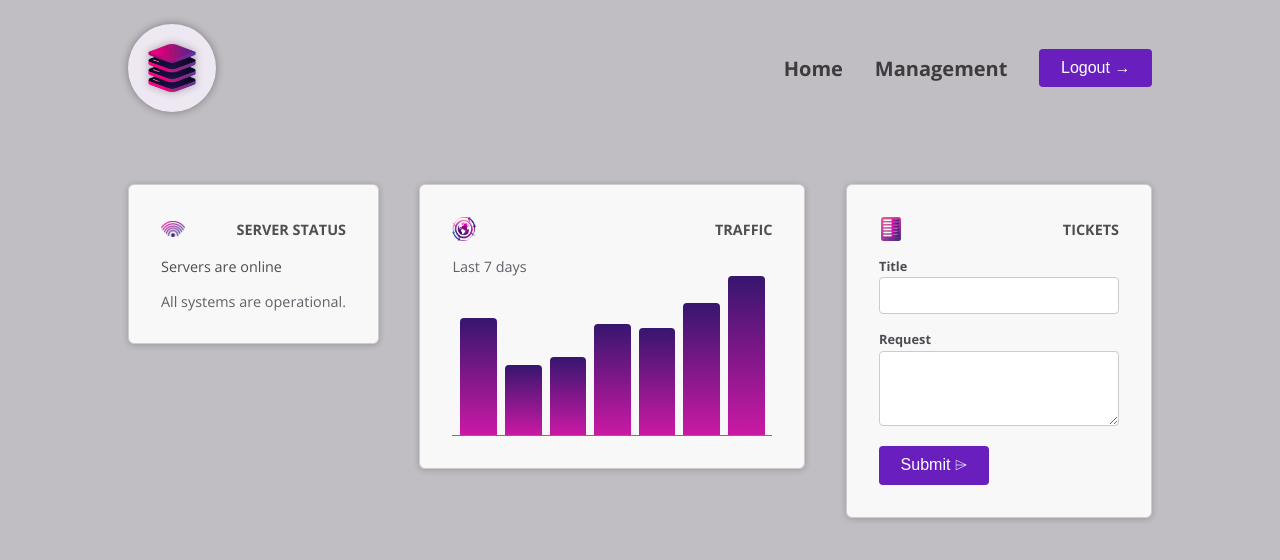
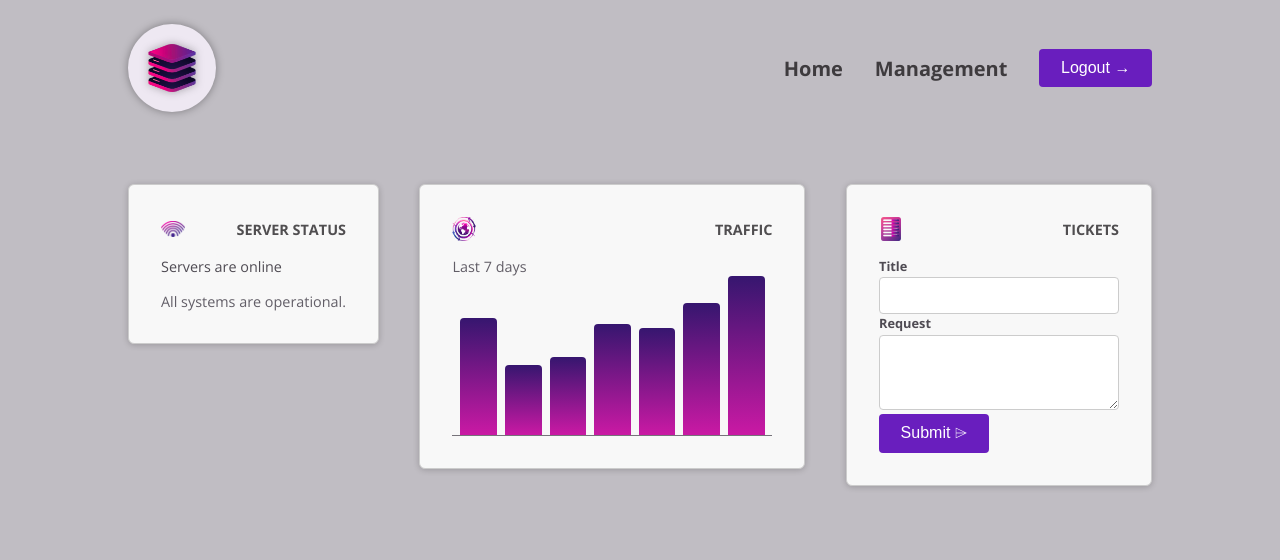
Before and after one commit to rreiniks/Angular-learning2024, an Angular app: page / in a window 1280 px wide. Shown: the top 560 px of the page. Built offline with nearby package versions, Linux system fonts and the light colour scheme.

Commit message:
another wrapping component

```diff
--- a/src/app/dashboard/tickets/new-ticket/new-ticket.component.html
+++ b/src/app/dashboard/tickets/new-ticket/new-ticket.component.html
@@ -1,12 +1,10 @@
 <form>
-  <p>
-    <label>Title</label>
+  <app-control label="Title">
     <input name="title" id="title " />
-  </p>
-  <p>
-    <label>Request</label>
+  </app-control>
+  <app-control label="Request">
     <textarea name="request" id="request" rows="3"></textarea>
-  </p>
+  </app-control>
   <p>
     <button appButton>
       Submit
--- a/src/app/dashboard/tickets/new-ticket/new-ticket.component.ts
+++ b/src/app/dashboard/tickets/new-ticket/new-ticket.component.ts
@@ -1,9 +1,10 @@
 import { Component } from '@angular/core';
+import { ControlComponent } from "../../../shared/control/control.component";
 
 @Component({
   selector: 'app-new-ticket',
   standalone: true,
-  imports: [],
+  imports: [ControlComponent],
   templateUrl: './new-ticket.component.html',
   styleUrl: './new-ticket.component.css'
 })
--- /dev/null
+++ b/src/app/shared/control/control.component.html
@@ -0,0 +1,4 @@
+<p>
+  <label>{{ label }}</label>
+  <ng-content select="input, textarea"></ng-content>
+</p>
```
Also changed, not shown: src/app/shared/control/control.component.ts (added, +12 -0 lines), src/app/shared/control/control.component.css (added).
